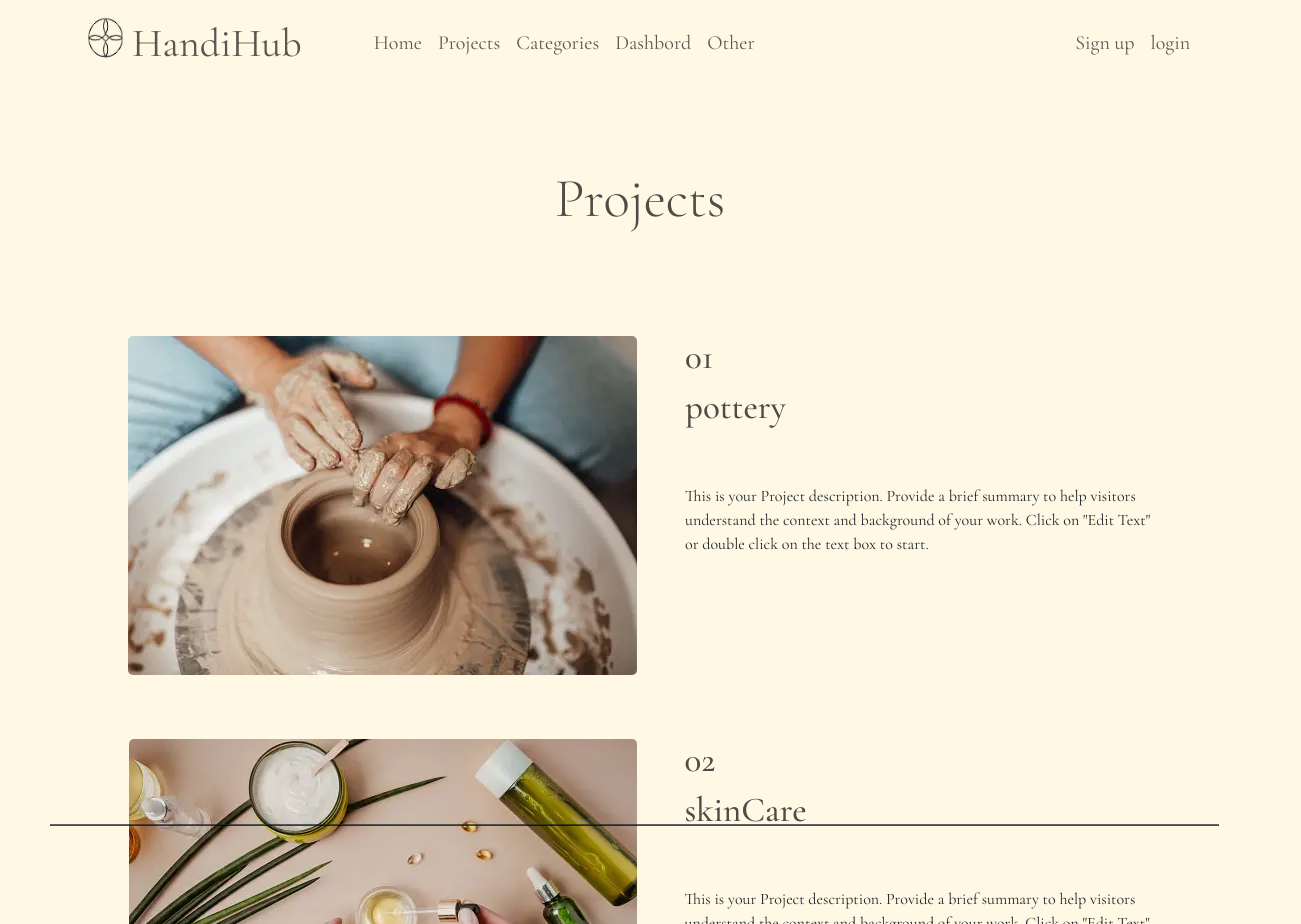
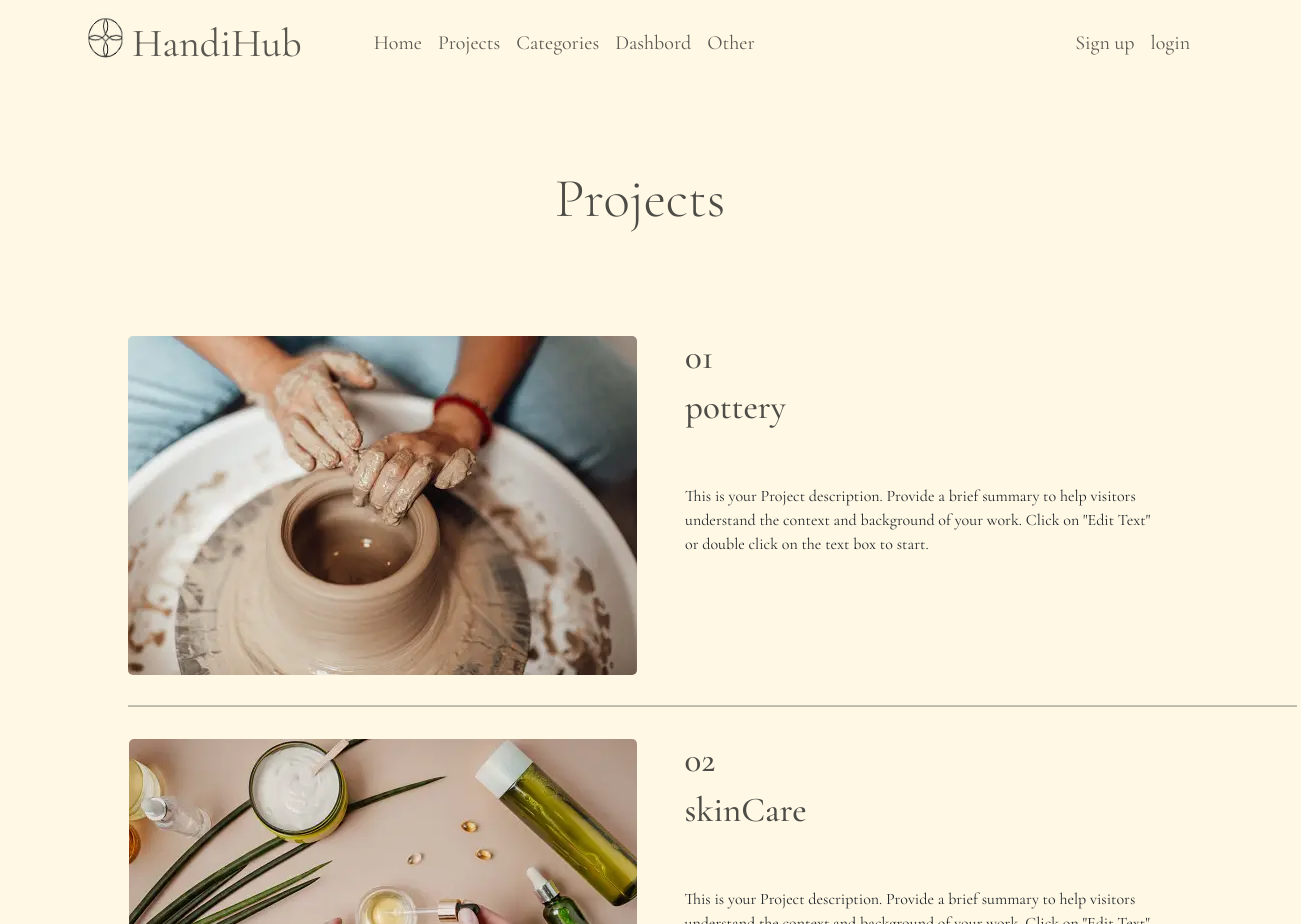
Before and after one commit to marwababelly/handihup, a React (Create React App) app: page /Projects in a window 1280 px wide. Shown: the top 924 px of the page, 1301 px wide, since content can reach past the window. Built offline with nearby package versions, Linux system fonts and the light colour scheme.

Commit message:
finish projects page

```diff
--- a/src/App.css
+++ b/src/App.css
@@ -15,16 +15,13 @@ body,
 html {
   background-color: var(--background-color);
   /* max-width: 100%; */
-  width: 100vw;
+  /* width: 100vw; */
+  /* overflow-x: hidden; */
 }
-/* html,
-body {
-  overflow-x: hidden;
-} */
 
 .App {
   background-color: var(--background-color);
   font-family: var(--main-font);
   /* min-height: 100vh; */
-  flex-direction: column;
+  /* flex-direction: column; */
 }
--- a/src/Pages/Projects/Projects.module.css
+++ b/src/Pages/Projects/Projects.module.css
@@ -1,15 +1,10 @@
 .hr {
-  /* border-color: #000000;
-  border-width: 2px;
-  width: 500px;
-  margin-bottom: 3rem; */
   display: block;
   height: 2px;
   width: 1169px;
   position: absolute;
-  top: 101%;
-  left: 50px;
   background: #000000;
+  translate: 0 353px;
 }
 
 .title {
--- a/src/Pages/Projects/ProjectsPage.js
+++ b/src/Pages/Projects/ProjectsPage.js
@@ -43,7 +43,6 @@ const ProjectsPage = () => {
       <div className={style.projects}>
         {projects.map((project) => (
           <div className={style.project}>
-            <hr className={style.hr} />
             <img
               className={style.img}
               src={project.img}
@@ -57,6 +56,7 @@ const ProjectsPage = () => {
               <h2>{project.projectName}</h2>
               <p>{project.projectDescription}</p>
             </div>
+            <hr className={style.hr} />
           </div>
         ))}
       </div>
--- a/src/component/WhoWeAre/WhoWeAre.js
+++ b/src/component/WhoWeAre/WhoWeAre.js
@@ -10,8 +10,8 @@ const WhoWeAre = () => {
       <Row className={style.Row}>
         <Col>
           <div className={style.imageContainer}>
-            <img src={handMade} className={style.backgroundImage} />
-            <img src={whitevases} className={style.overlayImage} />
+            <img src={handMade} className={style.backgroundImage} alt="" />
+            <img src={whitevases} className={style.overlayImage} alt="" />
           </div>
         </Col>
         <Col>
```
